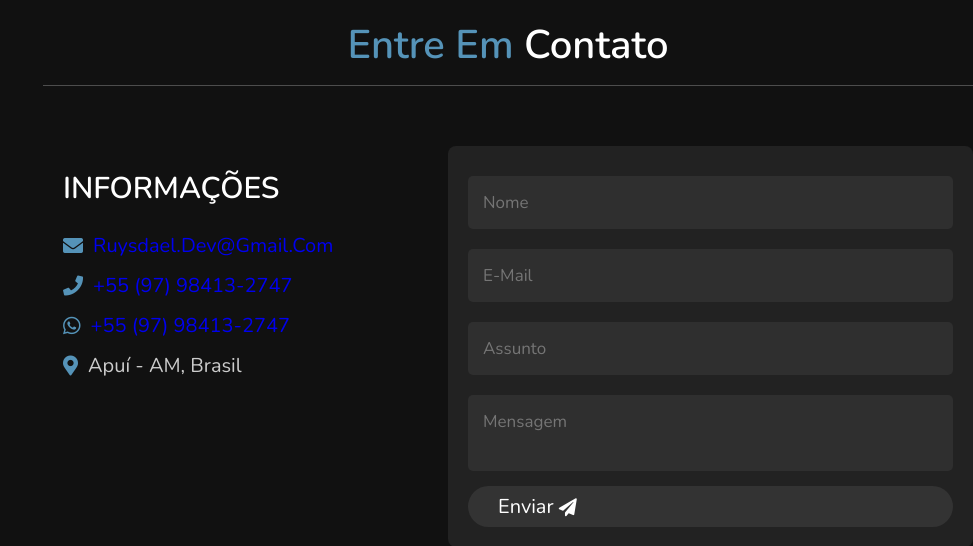
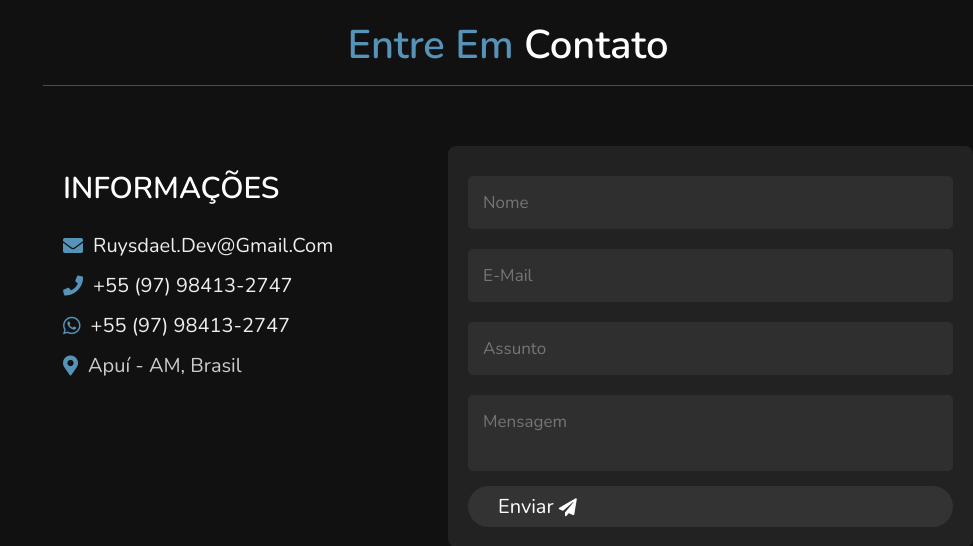
Before and after one commit to Ruysdael-Dev/portfolio, a PHP site: page /index.html in a window 1280 px wide. Shown: the part 2478-3024 px from the top of the page, without its empty margins (307-1280 px from the left). Run offline with PHP 8.4, Linux system fonts and the light colour scheme.

Commit message:
Atualização do portfólio

```diff
--- a/css/style.css
+++ b/css/style.css
@@ -584,3 +584,15 @@ header .navbar ul li a:focus {
     0 0 20px rgba(255, 255, 255, 0.4),
     0 0 40px rgba(255, 255, 255, 0.3);
 }
+
+
+.contact .row .info a {
+    color: var(--text-light);
+    text-decoration: none;
+    font-weight: 500;
+}
+
+.contact .row .info a:hover {
+    color: var(--yellow);
+    text-shadow: 0 0 10px var(--neon-blue), 0 0 20px var(--neon-blue);
+}
```
